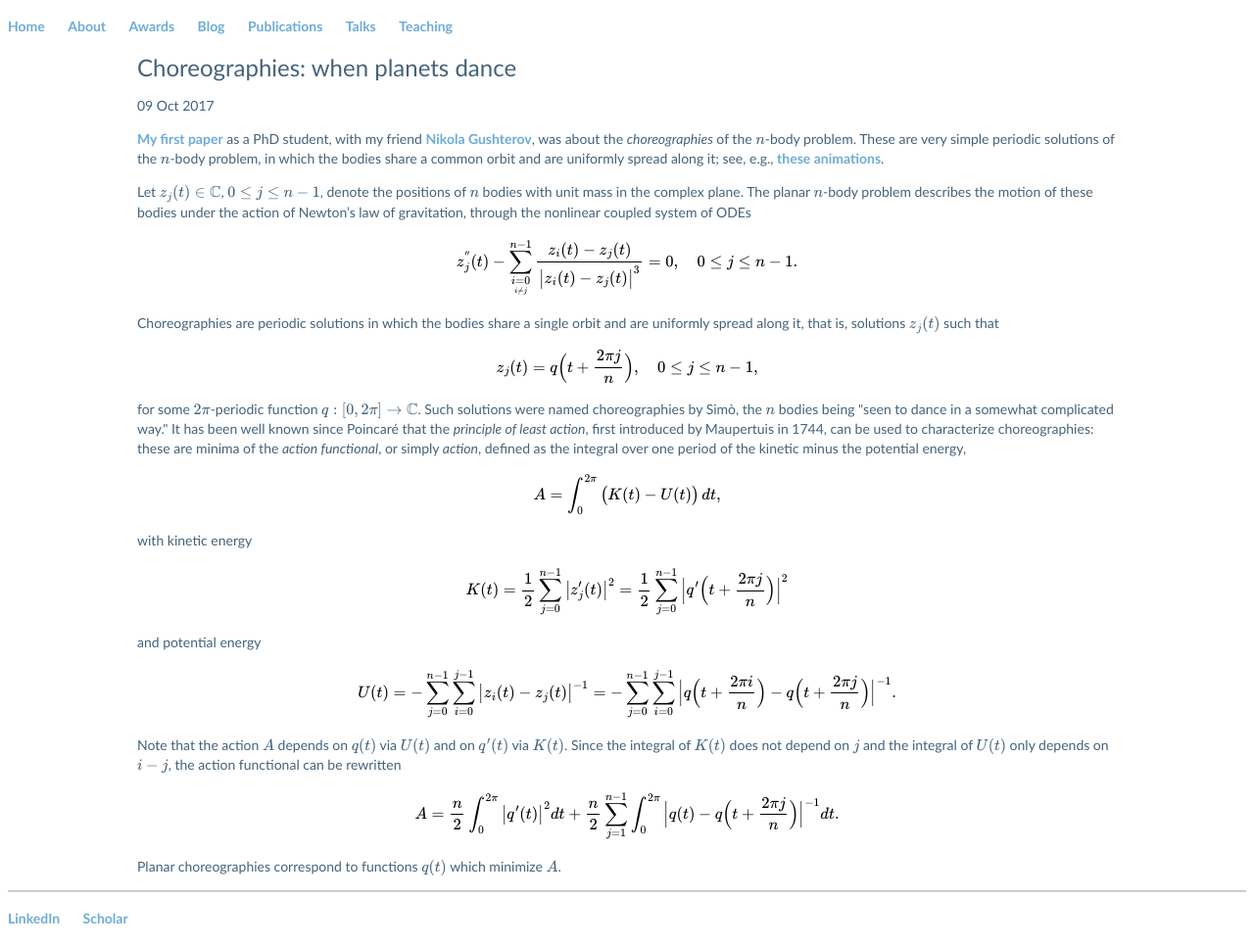
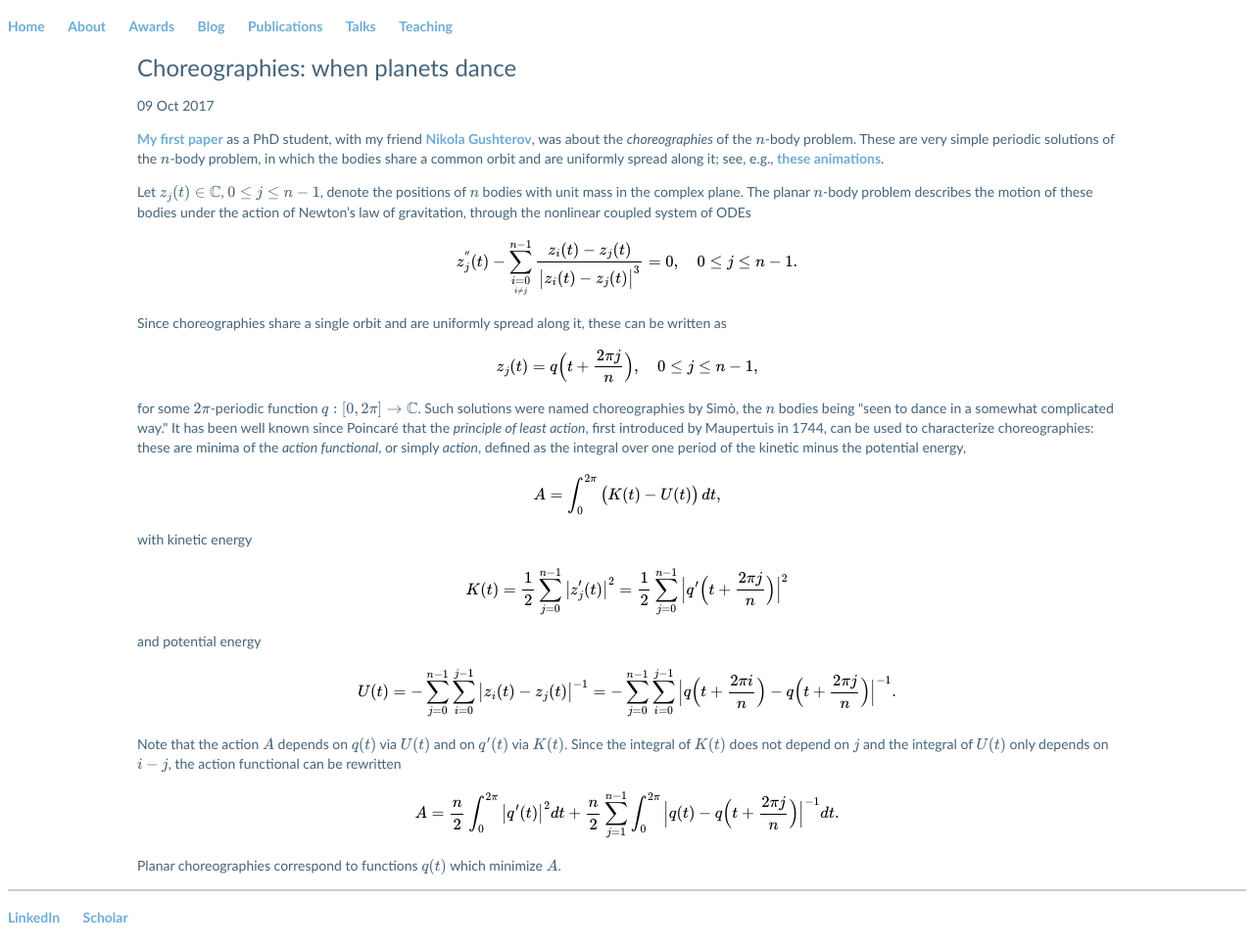
Before and after one commit to Hadrien-Montanelli/Hadrien-Montanelli.github.io, a Jekyll site: the page built from _posts/2017-10-09-choreographies.md, in a window 1280 px wide. Shown: the whole page at 98% size. Built offline with Jekyll 4.4.1, drawn with Linux system fonts in a browser that asks for light colours; formulas are drawn with MathJax 3.

Commit message:
Update 2017-10-09-choreographies.md

```diff
--- a/_posts/2017-10-09-choreographies.md
+++ b/_posts/2017-10-09-choreographies.md
@@ -22,7 +22,7 @@ z_j^{''}(t) - \sum_{\underset{i\neq j}{i=0}}^{n-1} \frac{z_i(t) - z_j(t)}{\big\v
 \label{newton}
 $$
 
-Choreographies are periodic solutions in which the bodies share a single orbit and are uniformly spread along it, that is, solutions $$z_j(t)$$ such that
+Since choreographies share a single orbit and are uniformly spread along it, these can be written as
 
 $$
 z_j(t) = q\Big(t + \frac{2\pi j}{n}	\Big), \quad 0\leq j\leq n-1,
```
